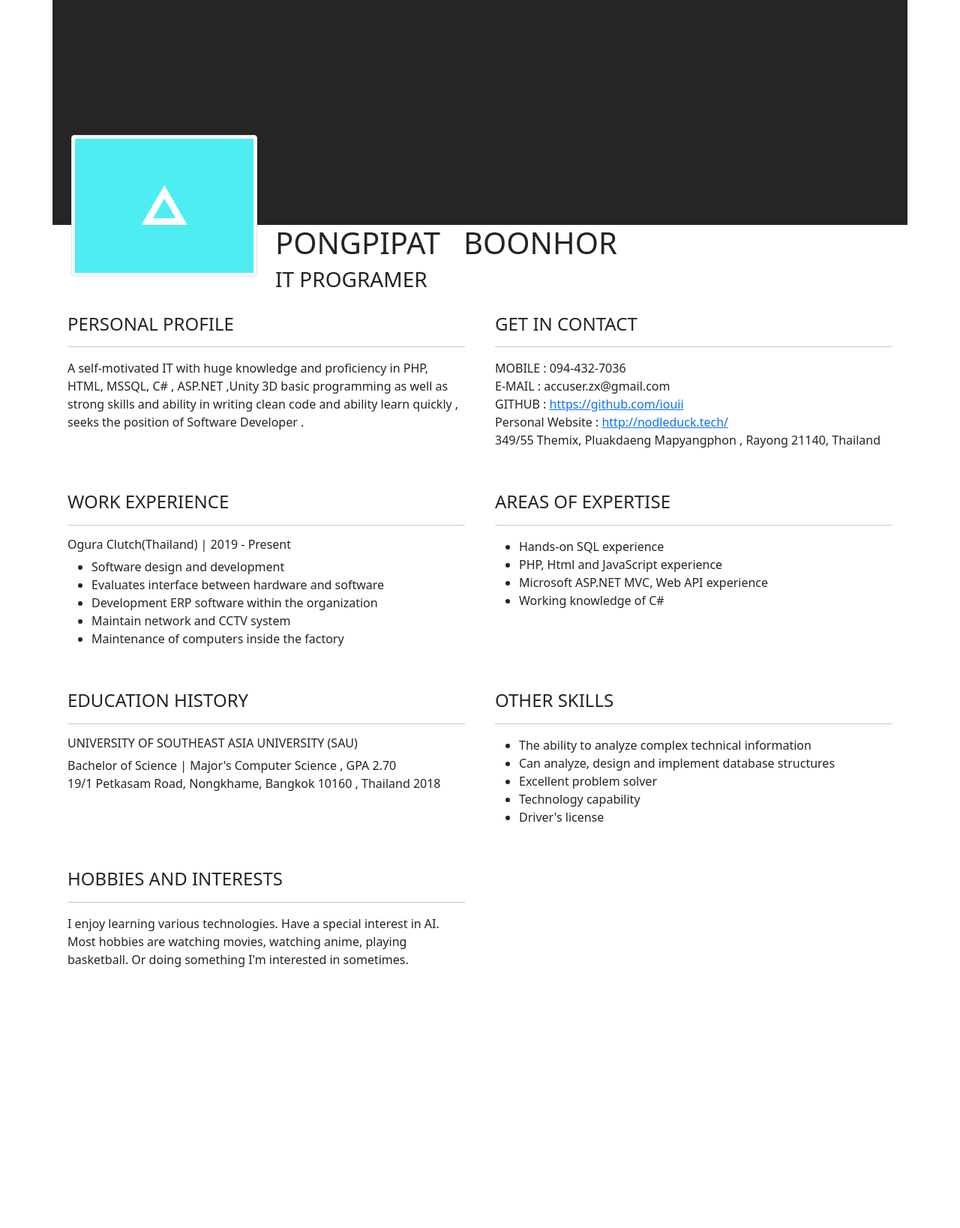
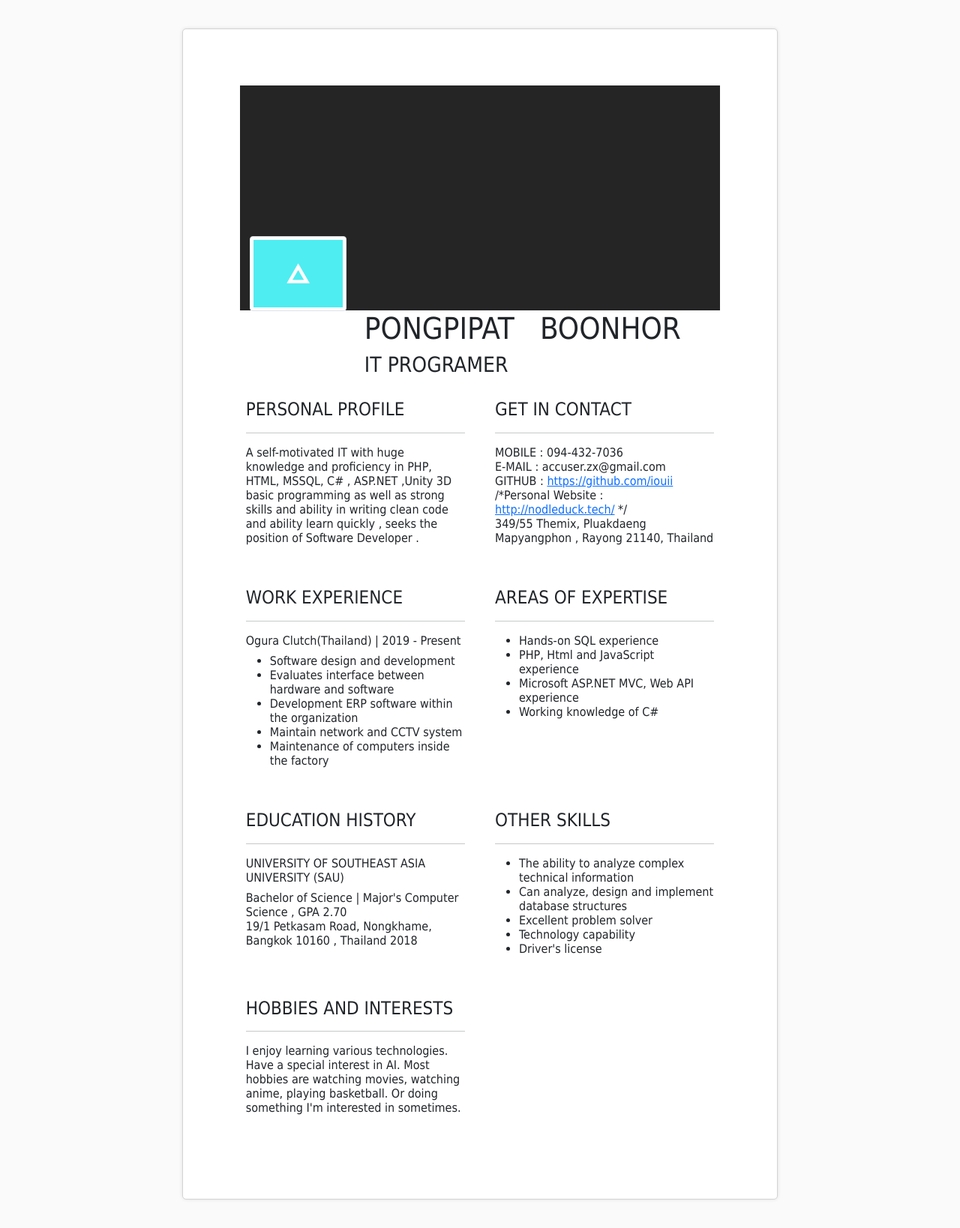
Before and after one commit to iouii/index-23-12-20, a PHP site: page /welcome.php in a window 1280 px wide. Shown: the whole page at 75% size. Before the commit the page ends 1290 px from the top, so only its background shows below. Run offline with PHP 8.4, Linux system fonts and the light colour scheme; some libraries are stand-ins or nearby versions.

Commit message:
Update welcome.php

```diff
--- a/welcome.php
+++ b/welcome.php
@@ -26,11 +26,68 @@ background-color:#fff;
 .contact{
     padding:20px;
 }
+           body {
+        width: 100%;
+        height: 100%;
+        margin: 0;
+        padding: 0;
+        background-color: #FAFAFA;
+        font: 12pt "Tahoma";
+    }
+    * {
+        box-sizing: border-box;
+        -moz-box-sizing: border-box;
+    }
+    .page {
+        width: 210mm;
+        min-height: 297mm;
+        padding: 20mm;
+        margin: 10mm auto;
+        border: 1px #D3D3D3 solid;
+        border-radius: 5px;
+        background: white;
+        box-shadow: 0 0 5px rgba(0, 0, 0, 0.1);
+    }
+
+
+    @media print {
+
+        .page {
+            width: 210mm;
+            height: 297mm;
+            margin: 0;
+            border: initial;
+            border-radius: initial;
+            width: initial;
+            min-height: initial;
+            box-shadow: initial;
+            background: initial;
+            page-break-after: always;
+
+        }
+    }
+
+    .logoImg{
+
+        width:370px !important;
+        height:80px !important;
+    }
+
+    .line-custom{
+
+        line-height: 14pt !important;
+    }
+    .textB{
+
+        font-weight:bold ;
+    }
 </style>
 <body>
 
 <div class="container">
 <div class="row">
+       <div id='printableArea'>
+              <div class="page">
 <div class="col-lg-12 col-md-12 col-12 head">
 </div>
 <div class="col-lg-12 col-md-12 col-12 body">
@@ -61,7 +118,7 @@ the position of Software Developer .
 <span><p> MOBILE : 094-432-7036 <br>
 E-MAIL : accuser.zx@gmail.com <br>
 GITHUB : <a href="https://github.com/iouii" target="_blank" >https://github.com/iouii</a> <br>
-Personal Website : <a href="http://nodleduck.tech/"target="_blank">http://nodleduck.tech/</a>
+/*Personal Website : <a href="http://nodleduck.tech/"target="_blank">http://nodleduck.tech/</a> */
 <br>
 349/55 Themix, Pluakdaeng  Mapyangphon , Rayong 21140, Thailand
 </p>
@@ -129,8 +186,25 @@ hobbies are watching movies, watching anime, playing basketball. Or doing someth
 
 </div>
 </div>
-
+</div>
+</div>
 </div>
 </div>
 </body>
 </html>
+
+<script>
+
+function printDiv() {
+
+
+
+var printContents = document.getElementById(printableArea).innerHTML;
+var originalContents = document.body.innerHTML;
+document.body.innerHTML = printContents;
+window.print();
+document.body.innerHTML = originalContents;
+
+}
+
+</script>
```
